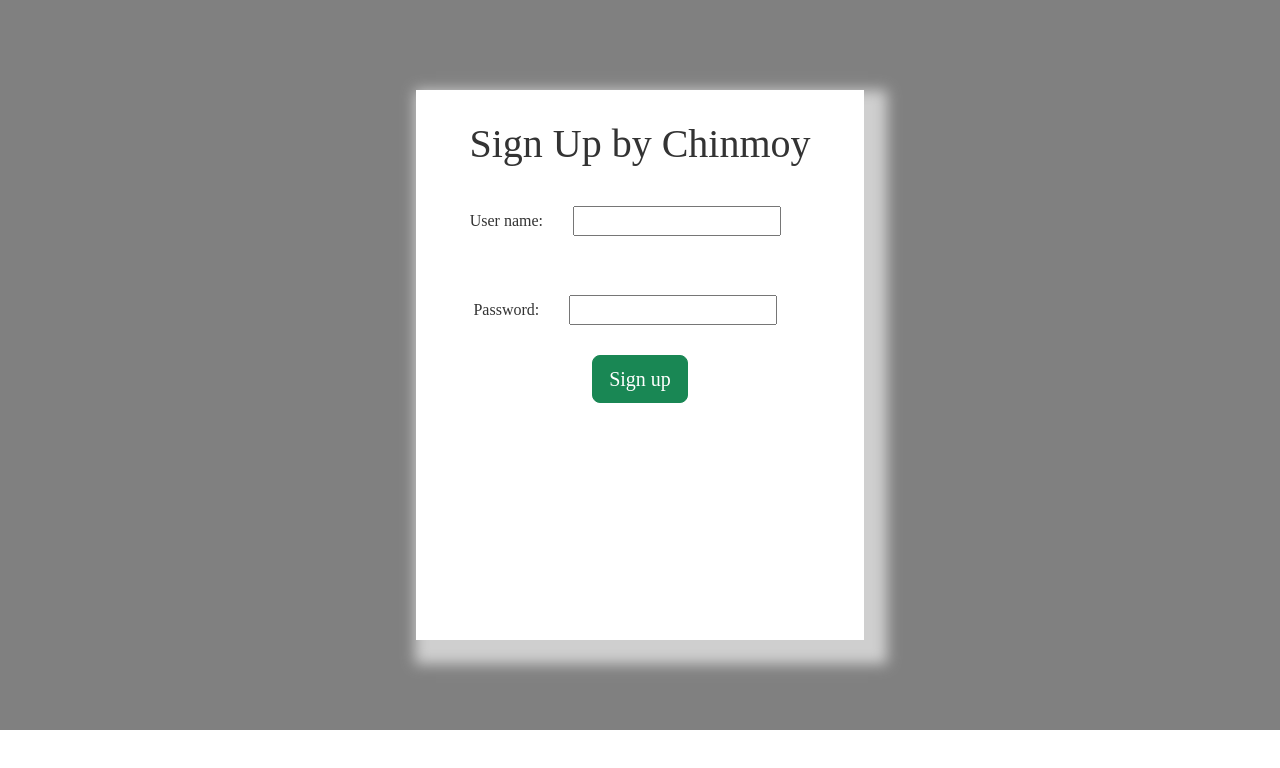
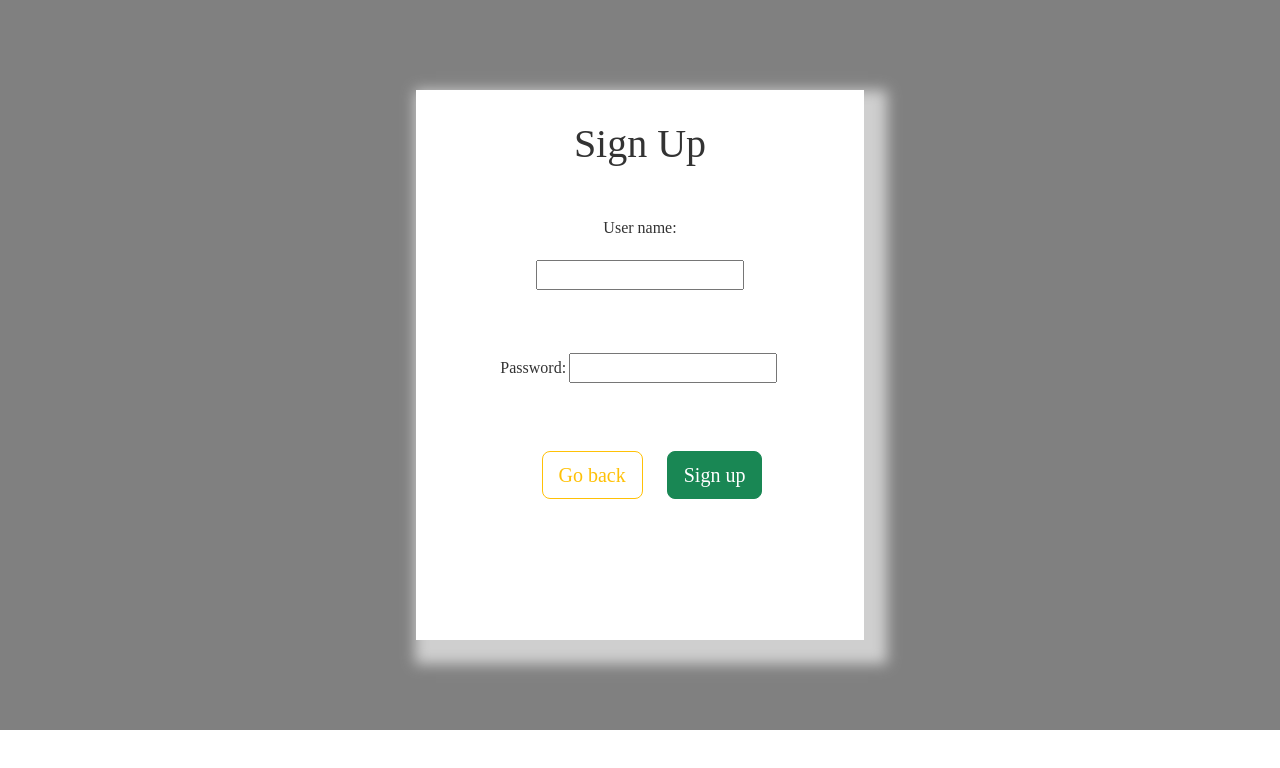
Before and after one commit to Chinmoy-M/Week2assignment, a React (Create React App) app: page /signup in a window 1280 px wide. Shown: the top 768 px of the page. Built offline with nearby package versions, Linux system fonts and the light colour scheme.

Commit message:
Basic functionallity of Sign up page completed

```diff
--- a/src/App.js
+++ b/src/App.js
@@ -12,8 +12,6 @@ function App() {
 
   return (
     <Router>
-    <div className="App">
-      <div className="content">
         <Switch>
           <Route exact path = "/">
             <First/>
@@ -29,8 +27,6 @@ function App() {
           </Route>
           <Redirect to = "/" />
         </Switch>
-      </div>
-    </div>
     </Router>
   );
 }
--- a/src/components/login.js
+++ b/src/components/login.js
@@ -15,6 +15,7 @@ const Login = () => {
       <input type = "text" placeholder = "password" className = "pass"/>
       </div>
 
+      <Link to = "/"><button className='btn btn-outline-warning btn-lg m-4'>Go back</button></Link>
       <Link to="/home"><button className = "btn btn-lg btn-success">Log </button></Link>
 
     </div>
--- a/src/components/signup.js
+++ b/src/components/signup.js
@@ -5,7 +5,6 @@ import {Link} from 'react-router-dom';
 const Signup = () => {
     const [user, setUser] = useState('');
     const [pass, setPass] = useState('');
-    const [error, setError] = useState('');
 
 
 
@@ -15,17 +14,23 @@ const Signup = () => {
 
     function handleChangePassword(event) {
         setPass(event.target.value)
+
      }
 
-    function handleSubmit(event) {
-        if(user === 'User' && pass === 'Pass') {
-            setError('No error')
-        }
-        else {
-            setError('Invalid credentials')
-        }
+    // function handleSubmit(event) {
 
-    }
+
+    //     <Link to ="\home"></Link>
+
+
+    // }
+
+    // if(user === 'User' && pass === 'Pass') {
+        //     setError('No error')
+        // }
+        // else {
+        //     setError('Invalid credentials')
+        // }
 
     // function handleSubmit(e) {
     //     e.preventDefault();
@@ -50,33 +55,37 @@ const Signup = () => {
     return (
         <div className="main">
             <div className = "sub-main">
-
+                <form action = "/home">
                 <div className = "container-fluid">
-                    <h1>Sign Up by Chinmoy</h1>
-                        <div><label>User name: </label>
+                    <h1 className='mb-5'>Sign Up</h1>
+                        <div className = "mb-4"><label className='field' htmlFor='u'>User name: </label>
                         <input type = "text"
-                        required
                         name = "user"
                         value={user}
+                        className = "user"
+                        id = "u"
                         onChange = {handleChangeUsername}
-                        className = "user"/>
+                        required/>
 
-                </div>
+                        </div>
 
-                <div><label>Password: </label>
+                        <div className = "mb-4"><label className='field' htmlFor='p'>Password: </label>
                         <input type = "password"
                         required
                         name = "pass"
                         value = {pass}
                         onChange = {handleChangePassword}
-                        className = "pass"/>
+                        minLength = "4"
+                        pattern="(?=.*\d)(?=.*[a-z])(?=.*[A-Z]).{4,}"
+                        title="Must contain at least one  number and one uppercase and lowercase letter, and at least 4 or more characters"
+                        className = "pass"
+                        id = "p"/>
                         </div>
-                        <div>{error}</div>
-
-                        <Link to="/home"><button className = "btn btn-lg btn-success"
-                    >Sign up</button></Link>
+                        <Link to = "/"><button className='btn btn-outline-warning btn-lg m-4'>Go back</button></Link>
+                        <button className = "btn btn-lg btn-success" >Sign up</button>
 
                 </div>
+                </form>
             </div>
         </div>
      );
--- a/src/index.css
+++ b/src/index.css
@@ -26,5 +26,13 @@
 .user, .pass{
   text-align: left;
   justify-self: center;
-  margin: 7% 7%;
+  margin: 7% 1%;
 }
+
+.field{
+  display: inline-block;
+}
+
+.container-fluid{
+  padding: 0;
+}
```
